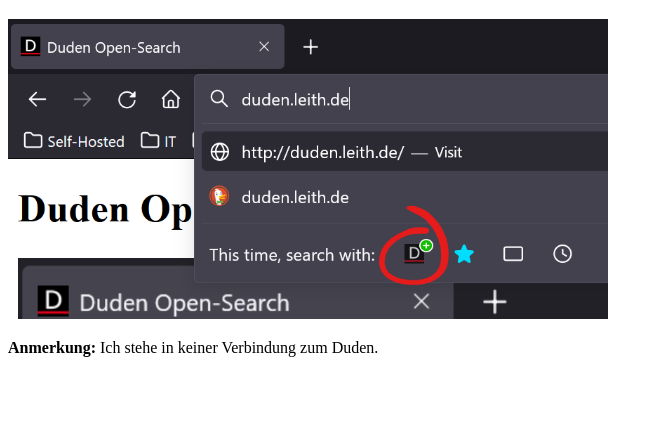
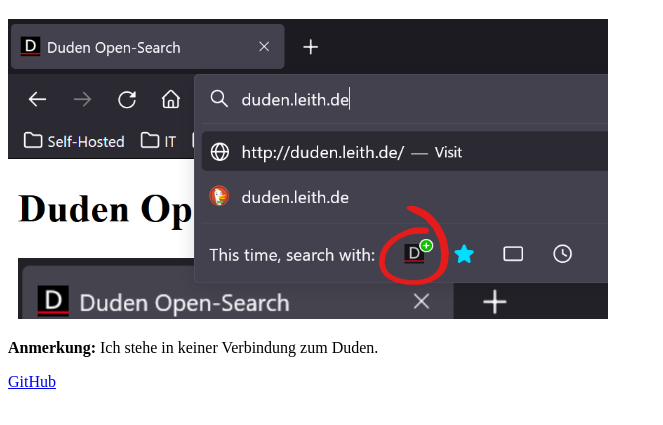
Before and after one commit to maxileith/duden_opensearch, a plain HTML site: page index.html in a window 1280 px wide. Shown: the part 61-486 px from the top of the page, without its empty margins (0-663 px from the left). Drawn offline with Linux system fonts and the light colour scheme.

Commit message:
add GitHub link

```diff
--- a/index.html
+++ b/index.html
@@ -22,5 +22,6 @@
             <strong>Anmerkung:</strong> Ich stehe in keiner Verbindung zum
             Duden.
         </p>
+        <a href="https://github.com/maxileith/duden-opensearch" targer="_blank">GitHub</a>
     </body>
 </html>
```
